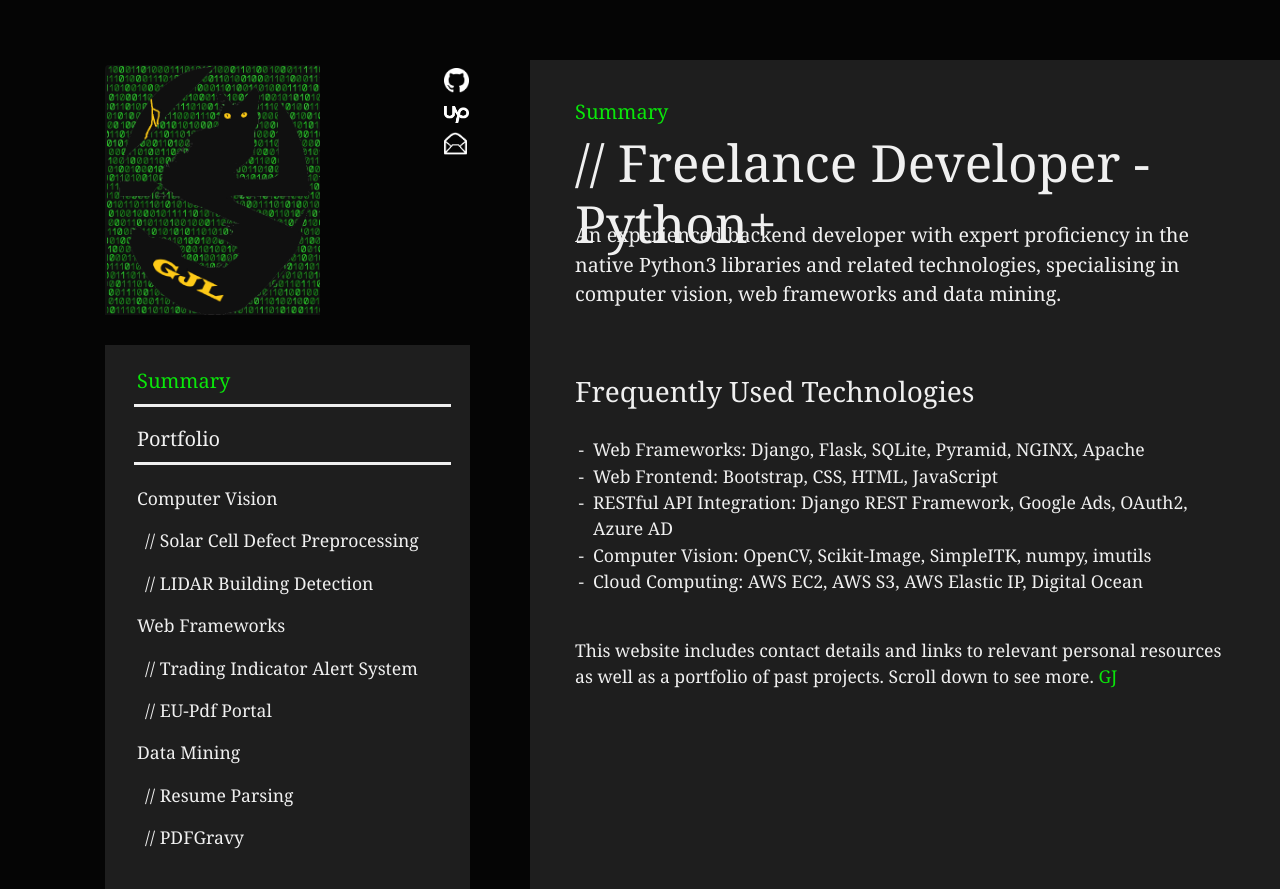
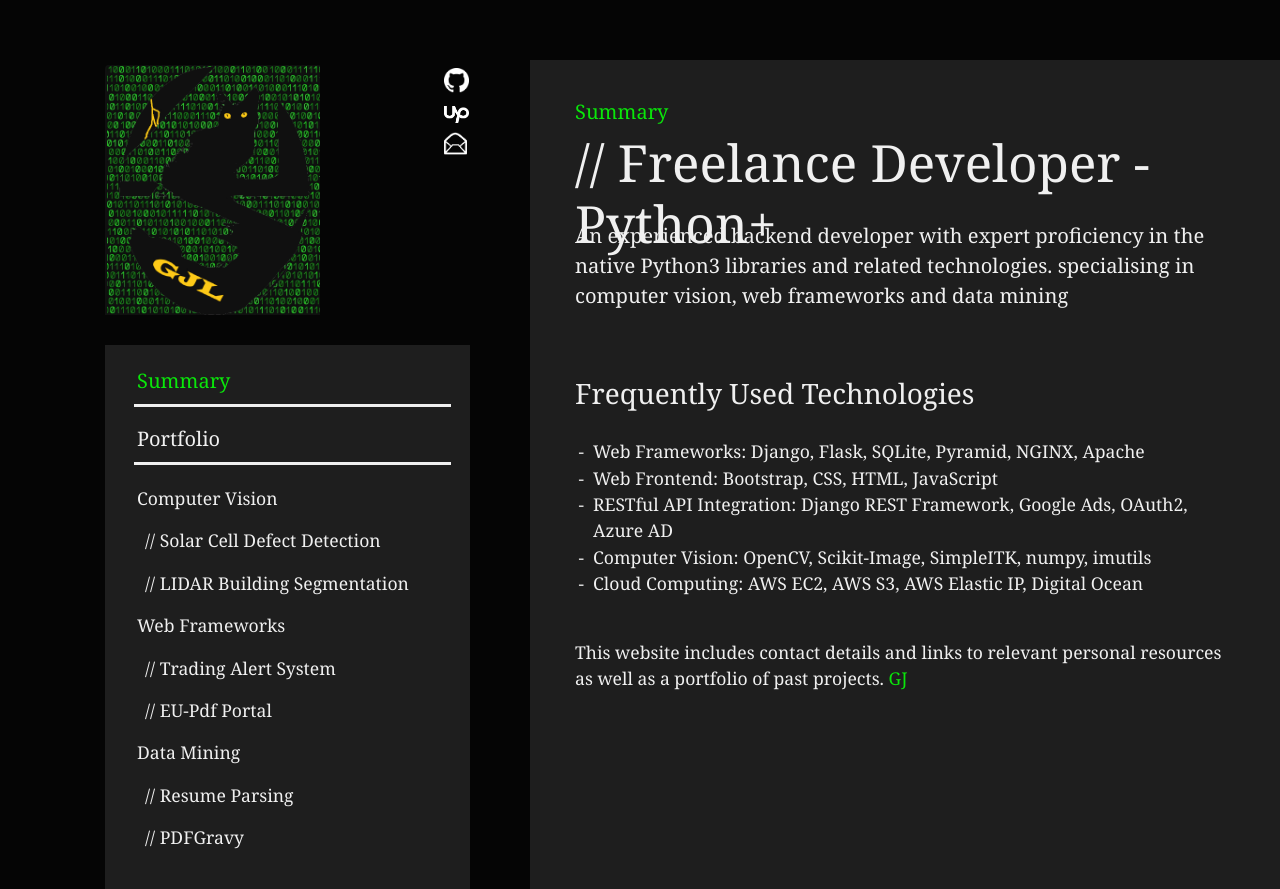
Before and after one commit to gravy-jones-locker/locker, a Django app: template display/templates/display/index.html in a window 1280 px wide. Shown: the top 889 px of the page. Run offline with Django 3.2, Linux system fonts and the light colour scheme; the template is opened without the code that fills it, so the values that code supplies are empty.

Commit message:
Content updates

```diff
--- a/display/static/styles/base.css
+++ b/display/static/styles/base.css
@@ -122,12 +122,12 @@ a:hover {
 
 .technical > ul {
     list-style-type: ' ';
-    padding-left: 15px;
     padding-right: 100px;
+    margin-left: -15px;
 }
 
 .technical > ul > li {
-    margin-bottom: 20px;
+    margin-bottom: 15px;
 }
 
 #subheading-text {
@@ -141,7 +141,7 @@ a:hover {
 
 .synopsis {
     padding: 0 0 30 0;
-    font-size: 1.23rem;
+    font-size: 1.26rem;
 }
 
 #summary {
--- a/display/templates/display/index.html
+++ b/display/templates/display/index.html
@@ -43,12 +43,12 @@
               <a class="navbar-brand" href="#">Portfolio</a>
               <a class="nav-link" id="vision-link" href="#item-1">Computer Vision</a>
               <nav class="nav nav-pills flex-column">
-                <a class="nav-link ms-2" href="#item-1-1">// Solar Cell Defect Preprocessing</a>
-                <a class="nav-link ms-2" href="#item-1-2">// LIDAR Building Detection</a>
+                <a class="nav-link ms-2" href="#item-1-1">// Solar Cell Defect Detection</a>
+                <a class="nav-link ms-2" href="#item-1-2">// LIDAR Building Segmentation</a>
               </nav>
               <a class="nav-link" id="frameworks-link" href="#item-2">Web Frameworks</a>
               <nav class="nav nav-pills flex-column">
-                <a class="nav-link ms-2" href="#item-2-1">// Trading Indicator Alert System</a>
+                <a class="nav-link ms-2" href="#item-2-1">// Trading Alert System</a>
                 <a class="nav-link ms-2" href="#item-2-2">// EU-Pdf Portal</a>
               </nav>
               <a class="nav-link" href="#item-3">Data Mining</a>
@@ -70,8 +70,8 @@
             <div class="section" style="margin-top: 10px;">
               <p id="Profile" class="synopsis" alt="Summary // Freelance Developer - Python+">
                 An experienced backend developer with expert proficiency in the native Python3 libraries
-                and related technologies, specialising in computer vision, web frameworks and
-                data mining.
+                and related technologies. specialising in computer vision, web frameworks and
+                data mining
               </p>
               <div class="main">
                 <div>
@@ -96,7 +96,7 @@
                   <br />
                   <p>
                     This website includes contact details and links to relevant personal resources
-                    as well as a portfolio of past projects. Scroll down to see more. <strong>GJ</strong>
+                    as well as a portfolio of past projects. <strong>GJ</strong>
                   </p>
                 </div>
                 <div class="feedback">
@@ -109,9 +109,8 @@
               </div>
             </div>
             <div class="section">
-              <p id="item-1-1" class="synopsis" alt="Computer Vision // Solar Cell Defect Preprocessing">
-                A package developed for a Shanghai-based firm which splits electroluminescent images of solar panels
-                into their constituent cells and preprocesses those cells for ML defect detection.
+              <p id="item-1-1" class="synopsis" alt="Computer Vision // Solar Cell Defect Detection">
+                Workflow package for an ML defect detection pipeline. Manages splitting, preprocessing and recomposition of electroluminescent images from the solar panel manufacturing process
               </p>
               <div class="text main">
                 <div class="technical">
@@ -130,7 +129,7 @@
                       A sequence of <strong>non-linear convolutions</strong> exposes otherwise hidden defects (e.g. hairline cracks)
                     </li>
                     <li>
-                      Base 'Image' class spun off into a set of bindings for <strong>simplified and Pythonic image processing pipelines</strong> - <a href="https://github.com/gravy-jones-locker/imgravy">ImGravy</a></span>
+                      Base Image class spun off into bindings for <strong>simplified and Pythonic image processing pipelines</strong> - <a href="https://github.com/gravy-jones-locker/imgravy">ImGravy</a></span>
                     </li>
                   </ul>
                 </div>
@@ -143,9 +142,8 @@
               </div>
             </div>
             <div class="section">
-              <p id="item-1-2" class="synopsis" alt="Computer Vision // LIDAR Building Detection">
-                A package which segments composite LIDAR-derived images of urban areas into individual buildings,
-                with rule-based classification and segment post-processing for increased accuracy.
+              <p id="item-1-2" class="synopsis" alt="Computer Vision // LIDAR Building Segmentation">
+                High-accuracy segmentation of LIDAR arrays into individual buildings. Generates visual and coordinate output from raw input data
               </p>
               <div class="main">
                 <h3>Technical Notes</h3>
@@ -160,7 +158,7 @@
                        <strong>custom kernels for enhanced precision</strong>
                     </li>
                     <li>
-                      An iterative process of <strong>Hierarchical Rectangular Polygon Fitting</strong> <a href="https://www.researchgate.net/profile/Hossein-Arefi/publication/225002968_From_LIDAR_Point_Clouds_to_3D_Building_Models/links/5819e9b208ae30a2c01c8c17/From-LIDAR-Point-Clouds-to-3D-Building-Models.pdf">(Arefi 2009)</a> extracts shapes with roughly orthogonal edges
+                      An iterative process of <strong>Hierarchical Rectangular Polygon Fitting <a href="https://www.researchgate.net/profile/Hossein-Arefi/publication/225002968_From_LIDAR_Point_Clouds_to_3D_Building_Models/links/5819e9b208ae30a2c01c8c17/From-LIDAR-Point-Clouds-to-3D-Building-Models.pdf">(Arefi 2009)</a></strong> extracts shapes with roughly orthogonal edges
                     </li>
                     <li>
                       Subsequent <strong>post-processing algorithms</strong> refine the output of HRPF to achieve the required level of accuracy
@@ -179,11 +177,26 @@
               </div>
             </div>
             <div class="section">
-              <p id="item-2-1" class="synopsis" alt="Computer Vision | Web Frameworks // Trading Indicator Alert System">
-                Pythonic bindings for common computer vision tasks built as a utility package for computer vision
-                engineers - freely available on Github and through the Python Package Index (pip).
-              </p>
+              <p id="item-2-1" class="synopsis" alt="Computer Vision | Web Frameworks // Trading Alert System">
+                Always-on solution for monitoring key trading indicators. Captures and parses chart images for asset/exchange-specific indicators, specified through a configurable frontend</p>
               <div class="main">
+                <h3>Technical Notes</h3>
+                <div class="technical">
+                  <ul>
+                    <li>
+                      Trading charts rendered in virtual memory using <strong>Xvfb display server</strong> with no need to maintain a physical display
+                    </li>
+                    <li>
+                      Alert criteria (exchange; asset; relevant thresholds) configured through a <strong>Jinja templated dashboard</strong> and wired to backend logic using the <strong>Django web framework</strong>
+                    </li>
+                    <li>
+                      Chart indicators detected using color masking in the <strong>HSV colorspace</strong> and minimum pixel thresholds
+                    </li>
+                    <li>
+                      Alert notifications sent with the <strong>smtplib native Python3 library</strong> to a configurable recipient email address
+                    </li>
+                  </ul>
+                </div>
                 <div class="feedback">
                   <h5>Private Client</h5>
                   <div>
```
Also changed, not shown: display/static/imgs/eupdfs.png, display/static/imgs/eupdfs_raw.png (added), 2 other files.
